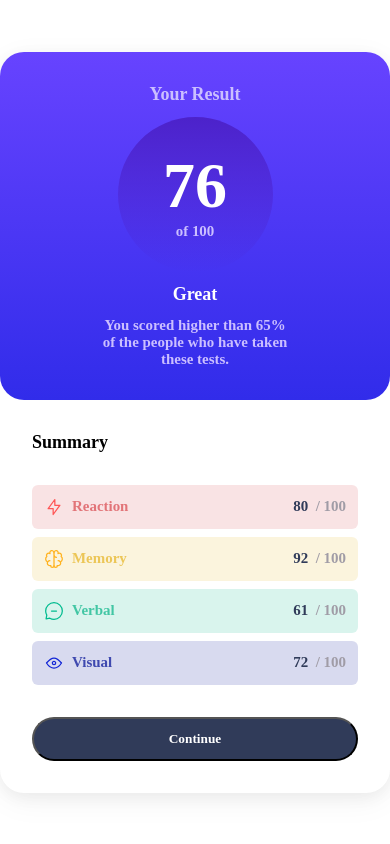
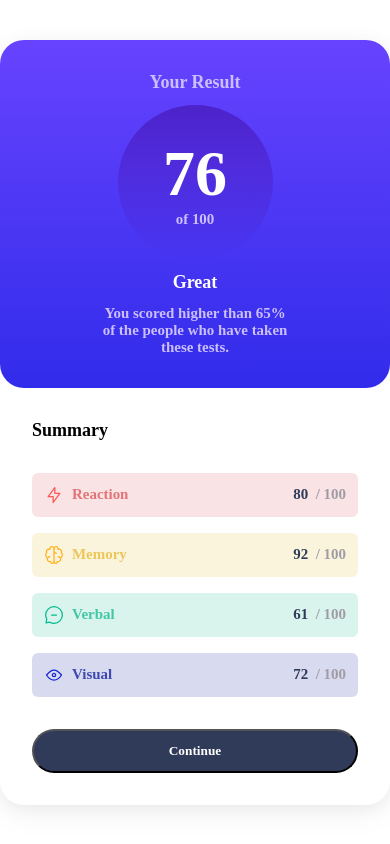
Before and after one commit to Okoli-Ryan/angular-practice, an Angular app: page /frontend-mentor-1 in a window 390 px wide. Built offline with nearby package versions, Linux system fonts and the light colour scheme.

Commit message:
revert cleared changes

```diff
--- a/src/app/pages/frontend-mentor-one/components/summary-section/summary-section.component.scss
+++ b/src/app/pages/frontend-mentor-one/components/summary-section/summary-section.component.scss
@@ -40,5 +40,11 @@ $secondary-color: #303b59;
 
     .summary-container{
         gap: 32px;
+
+        & .summary-score-container {
+            gap: 16px
+        }
     }
+
+
 }
```
